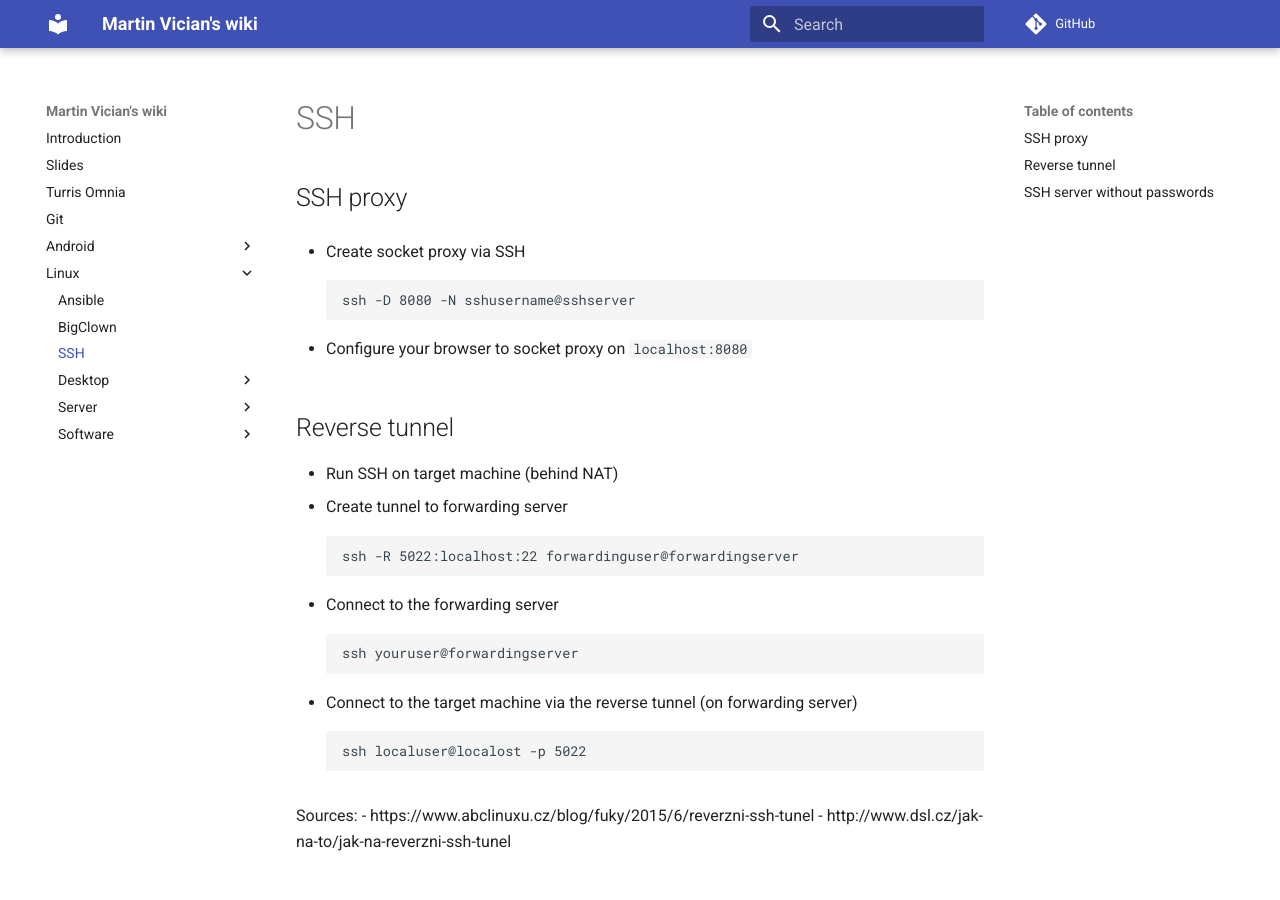
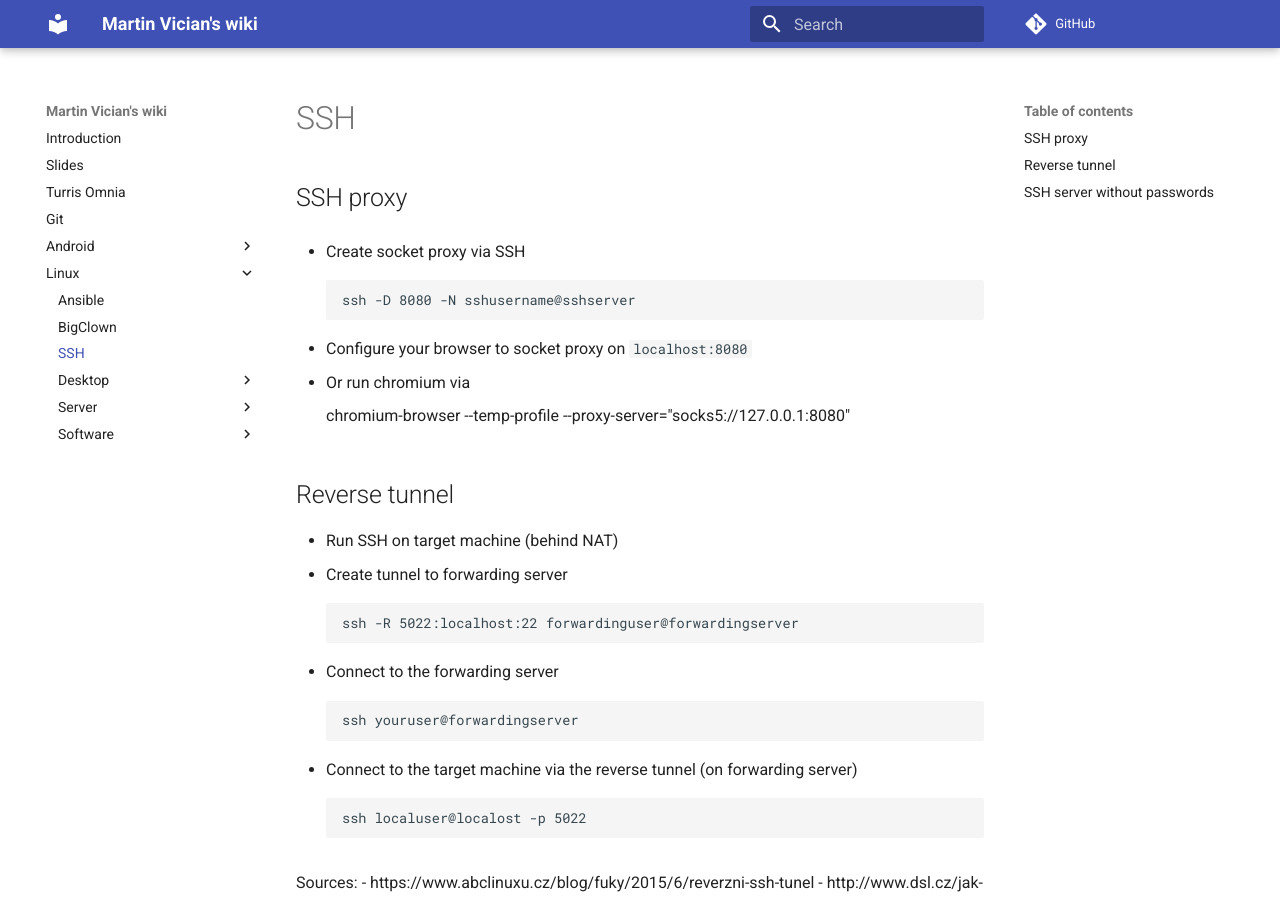
Before and after one commit to vician/wiki, an MkDocs documentation site: the page built from docs/Linux/SSH.md, in a window 1280 px wide and 900 px high. Built offline with MkDocs 1.6.1 and Material for MkDocs 9.7.7, drawn with Linux system fonts in a browser that asks for light colours; comment, search, counter and statistics services are not loaded.

Commit message:
chromium as proxy

```diff
--- a/docs/Linux/SSH.md
+++ b/docs/Linux/SSH.md
@@ -5,6 +5,9 @@
 		ssh -D 8080 -N sshusername@sshserver
 
 - Configure your browser to socket proxy on `localhost:8080`
+- Or run chromium via
+
+	chromium-browser --temp-profile --proxy-server="socks5://127.0.0.1:8080"
 
 ## Reverse tunnel
 
```
